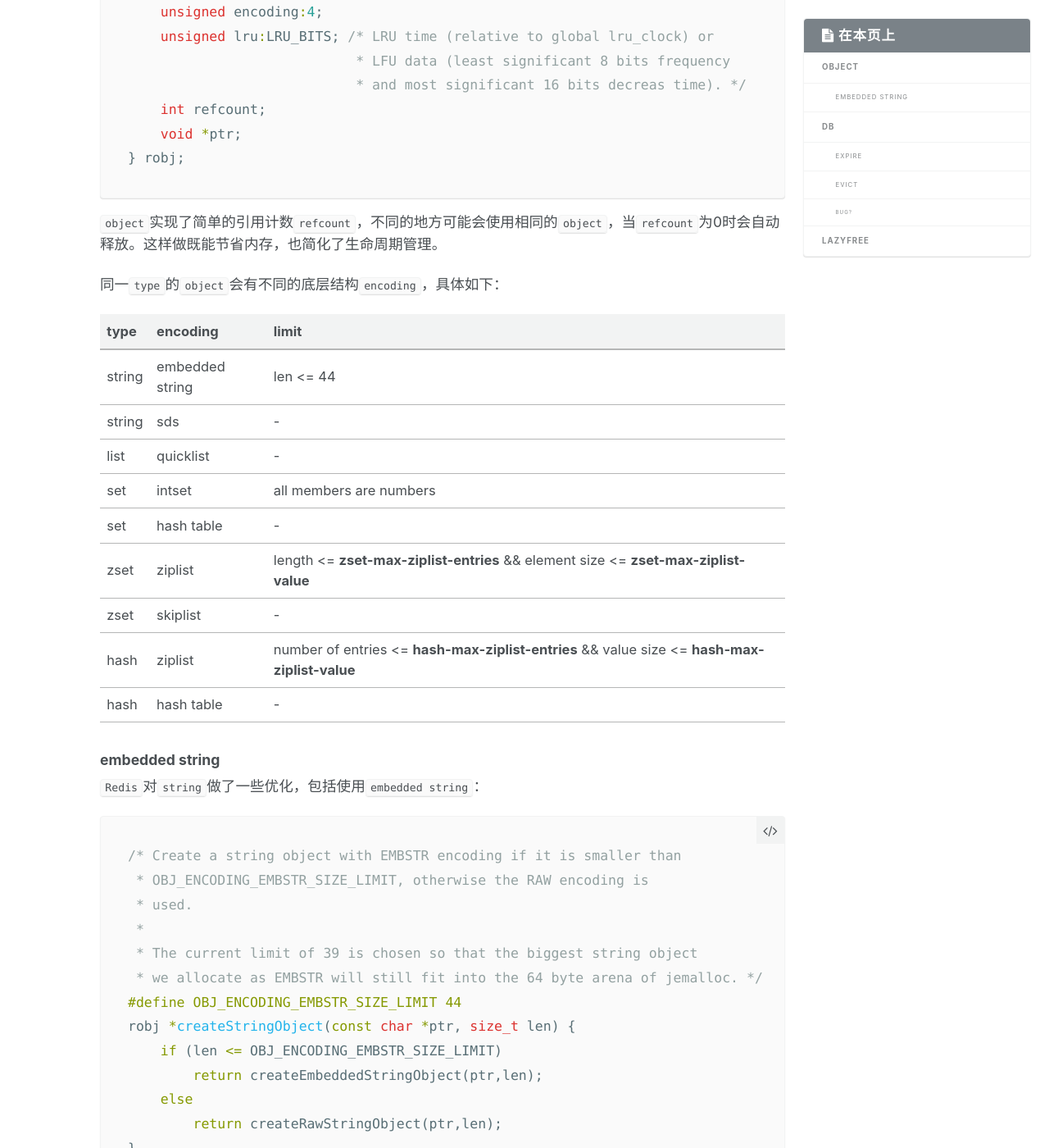
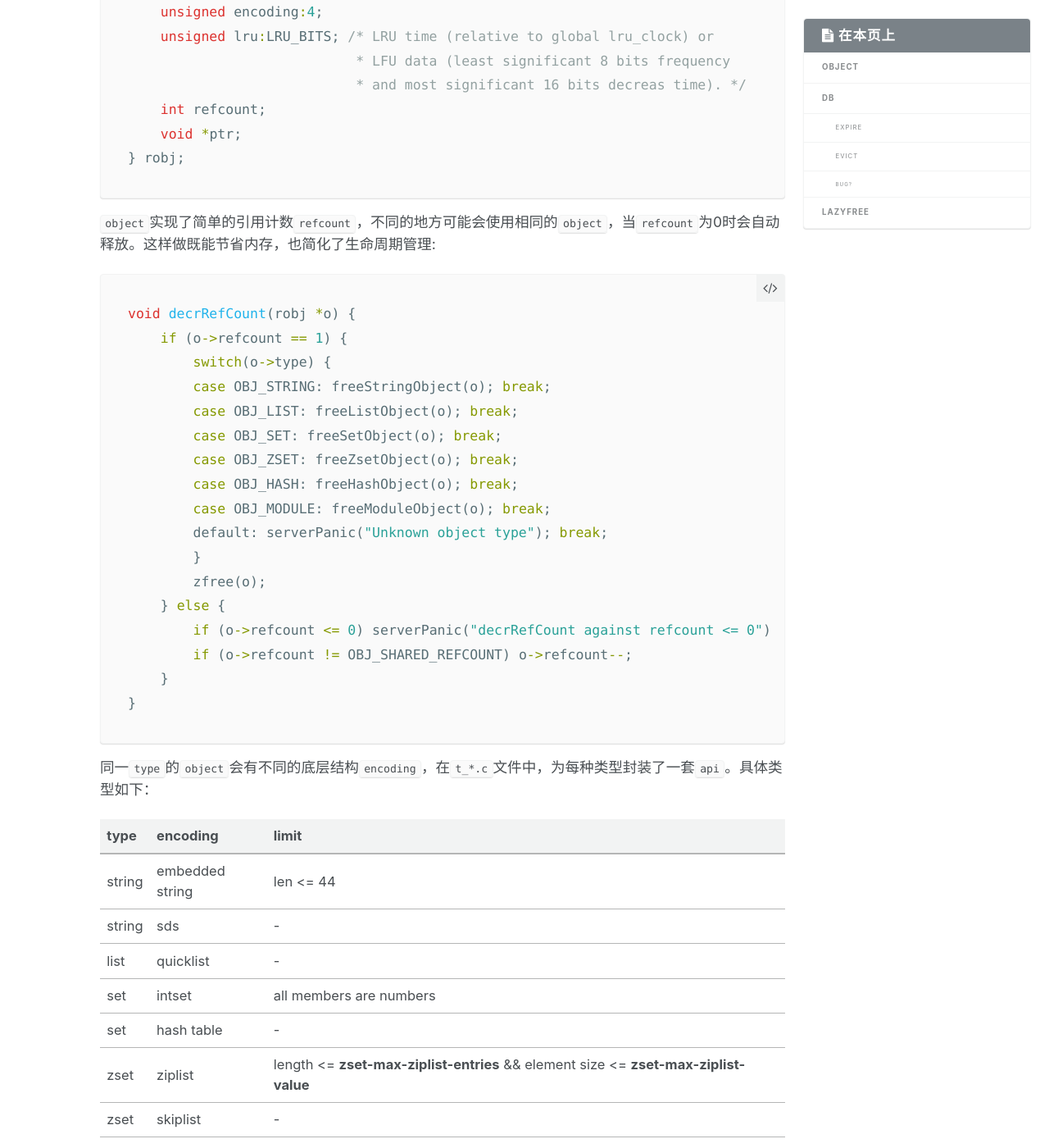
Before and after one commit to youjiali1995/youjiali1995.github.io, a Jekyll site: the page built from _posts/Redis/2017-11-25-db.md, in a window 1280 px wide and 1400 px high, scrolled down 1161 px. Shown: the whole window at 82% size. Built offline with Jekyll 4.4.1, drawn with Linux system fonts in a browser that asks for light colours; some of the changed text lies outside the part shown.

Commit message:
Add posts.

````diff
--- a/_posts/Redis/2017-11-25-db.md
+++ b/_posts/Redis/2017-11-25-db.md
@@ -45,9 +45,28 @@ typedef struct redisObject {
 } robj;
 ```
 
-`object`实现了简单的引用计数`refcount`，不同的地方可能会使用相同的`object`，当`refcount`为0时会自动释放。这样做既能节省内存，也简化了生命周期管理。
+`object`实现了简单的引用计数`refcount`，不同的地方可能会使用相同的`object`，当`refcount`为0时会自动释放。这样做既能节省内存，也简化了生命周期管理:
+```c
+void decrRefCount(robj *o) {
+    if (o->refcount == 1) {
+        switch(o->type) {
+        case OBJ_STRING: freeStringObject(o); break;
+        case OBJ_LIST: freeListObject(o); break;
+        case OBJ_SET: freeSetObject(o); break;
+        case OBJ_ZSET: freeZsetObject(o); break;
+        case OBJ_HASH: freeHashObject(o); break;
+        case OBJ_MODULE: freeModuleObject(o); break;
+        default: serverPanic("Unknown object type"); break;
+        }
+        zfree(o);
+    } else {
+        if (o->refcount <= 0) serverPanic("decrRefCount against refcount <= 0");
+        if (o->refcount != OBJ_SHARED_REFCOUNT) o->refcount--;
+    }
+}
+```
 
-同一`type`的`object`会有不同的底层结构`encoding`，具体如下：
+同一`type`的`object`会有不同的底层结构`encoding`，在`t_*.c`文件中，为每种类型封装了一套`api`。具体类型如下：
 
 |type|encoding|limit|
 |----|--------|-----|
@@ -61,7 +80,6 @@ typedef struct redisObject {
 |hash| ziplist| number of entries <= **hash-max-ziplist-entries** && value size <= **hash-max-ziplist-value** |
 |hash| hash table| - |
 
-### embedded string
 `Redis`对`string`做了一些优化，包括使用`embedded string`：
 ```c
 /* Create a string object with EMBSTR encoding if it is smaller than
@@ -110,9 +128,10 @@ dictType dbDictType = {
   * `databaseCron()`中调用`activeExpireCycle(ACTIVE_EXPIRE_CYCLE_SLOW)`
 
 为了避免处理过期`key`阻塞太久，`activeExpireCycle()`有几个限制条件，当不满足后会退出：
-1. 时间限制：`FAST`的时间限制为`1000ms`，`SlOW`的时间限制为25%CPU时间
-2. 过期`key`的数量，太少的不会处理
-3. 每次扫描到的已过期`key`数量，低于`ACTIVE_EXPIRE_CYCLE_LOOKUPS_PER_LOOP/5`会退出
+1. 每次会随机选择`ACTIVE_EXPIRE_CYCLE_LOOKUPS_PER_LOOP 20`个`key`，查看是否过期。每16次循环会判断是否超时:
+  * `FAST`的时间限制为`ACTIVE_EXPIRE_CYCLE_FAST_DURATION 1ms`
+  * `SlOW`的时间限制为25%CPU时间
+2. 每次随机扫描到的已过期`key`数量，低于`ACTIVE_EXPIRE_CYCLE_LOOKUPS_PER_LOOP/4`会退出
 
 这些都是为了将耗时长的操作分摊到多次操作中，避免阻塞服务器。
 
````
Also changed, not shown: other parts of _posts/Redis/2017-11-25-db.md (+1 -1 lines), _posts/Redis/2017-10-25-eventloop.md (+1 -0 lines), _posts/Redis/2017-11-16-radix-tree.md (+4 -3 lines), _posts/Redis/2017-11-24-skiplist.md (+1 -1 lines), _posts/Redis/2017-12-07-replication.md (+6 -4 lines).
